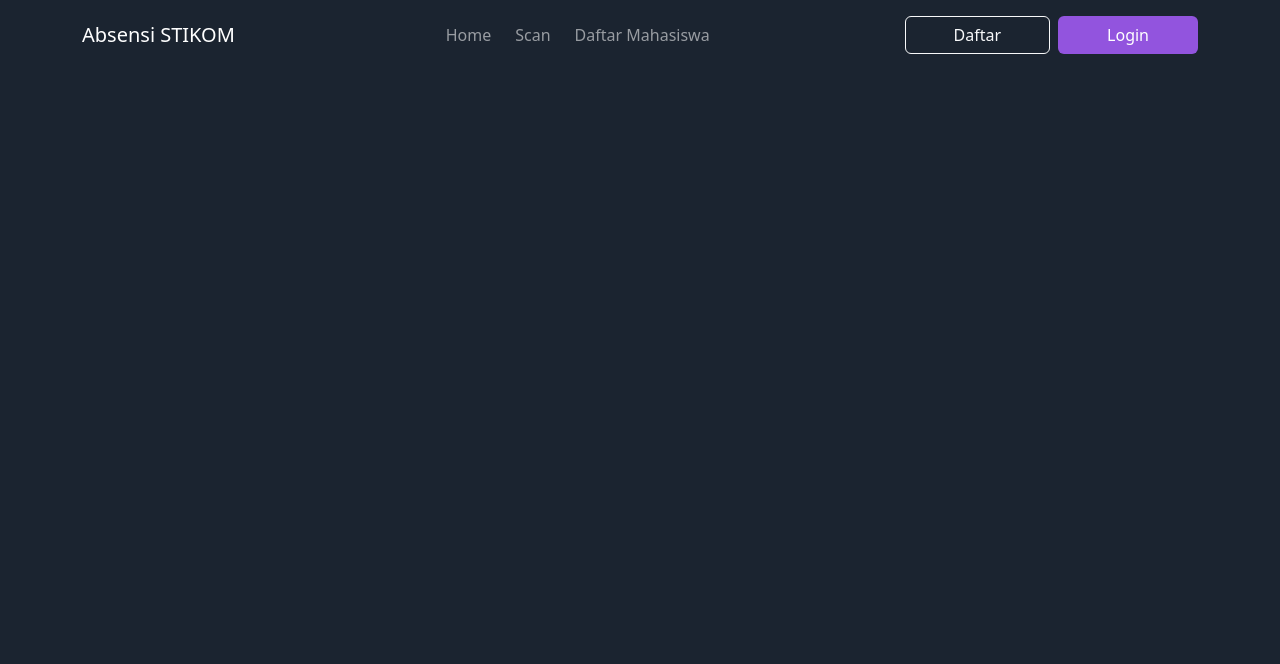
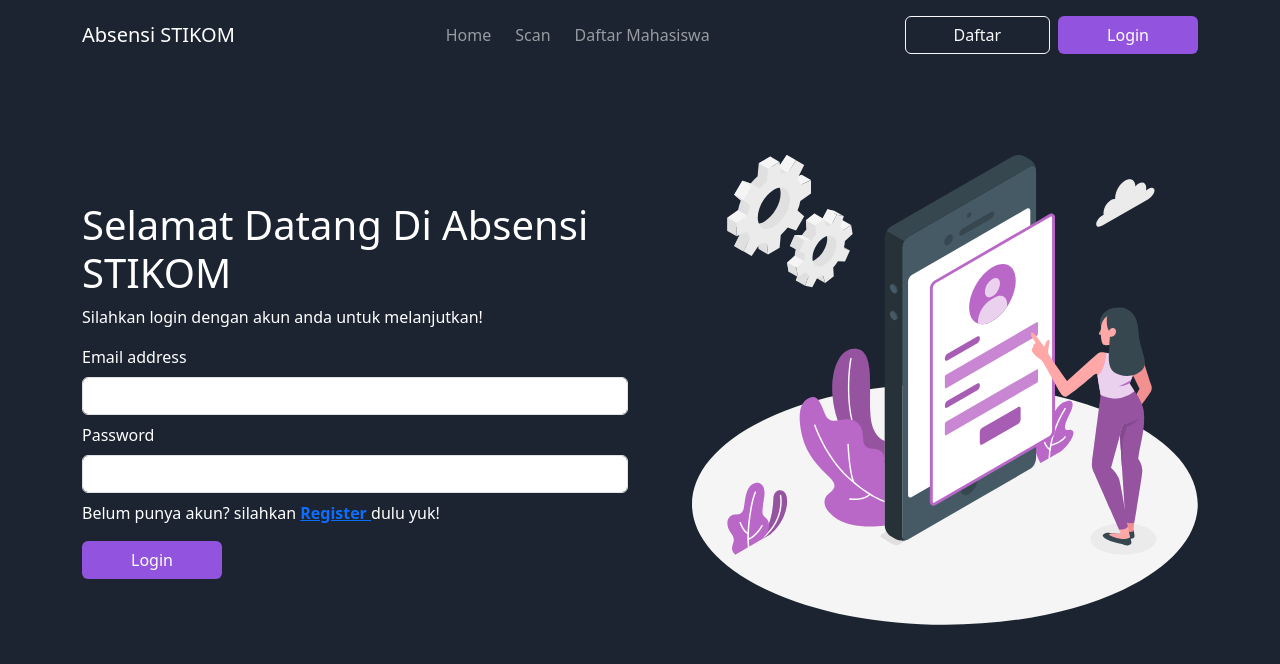
Before and after one commit to rafai123/attendance-QR-Code, a React (Vite) app: page /login in a window 1280 px wide. Shown: the top 664 px of the page. Built offline with nearby package versions, Linux system fonts and the light colour scheme.

Commit message:
fix ui for LoginPage.jsx

```diff
--- a/src/pages/LoginPage.jsx
+++ b/src/pages/LoginPage.jsx
@@ -1,7 +1,35 @@
+import { Container } from "react-bootstrap"
+import loginImage from "./../assets/login.svg"
+import { Link } from "react-router-dom"
+
 const LoginPage = () => {
     return (
         <>
-
+            <Container>
+                <div className="row text-white">
+                    <div className="col-md-6 d-flex flex-column  justify-content-center  " style={{minHeight: "80vh"}}>
+                        <h1>Selamat Datang Di Absensi STIKOM</h1>
+                        <p>Silahkan login dengan akun anda untuk melanjutkan!</p>
+                        <form>
+                            <div class="mb-2">
+                                <label for="exampleInputEmail1" class="form-label">Email address</label>
+                                <input type="email" class="form-control" id="exampleInputEmail1" aria-describedby="emailHelp" />
+                            </div>
+                            <div class="mb-2">
+                                <label for="exampleInputPassword1" class="form-label">Password</label>
+                                <input type="password" class="form-control" id="exampleInputPassword1"/>
+                            </div>
+                            <div class="mb-3">
+                                <p>Belum punya akun? silahkan <Link to="/register" className="fw-bold text-purple-500">Register </Link> dulu yuk! </p>
+                            </div>
+                            <button type="submit" class="btn btn-purple px-5 ">Login</button>
+                        </form>
+                    </div>
+                    <div className="col-md-6 d-flex justify-content-end align-items-center">
+                        <img src={loginImage} alt="Landing Page Image" />
+                    </div>
+                </div>
+            </Container>
         </>
     )
 }
```
Also changed, not shown: src/assets/login.svg (added).
